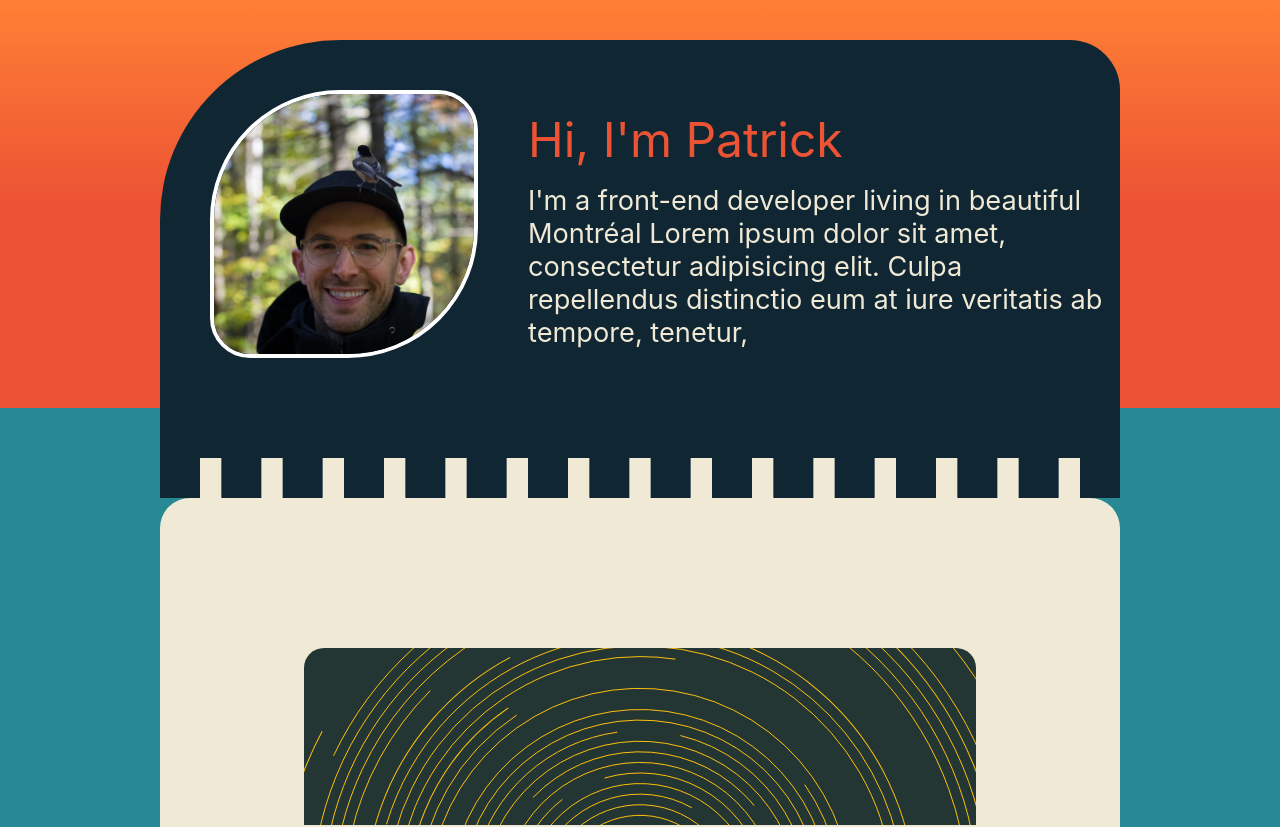
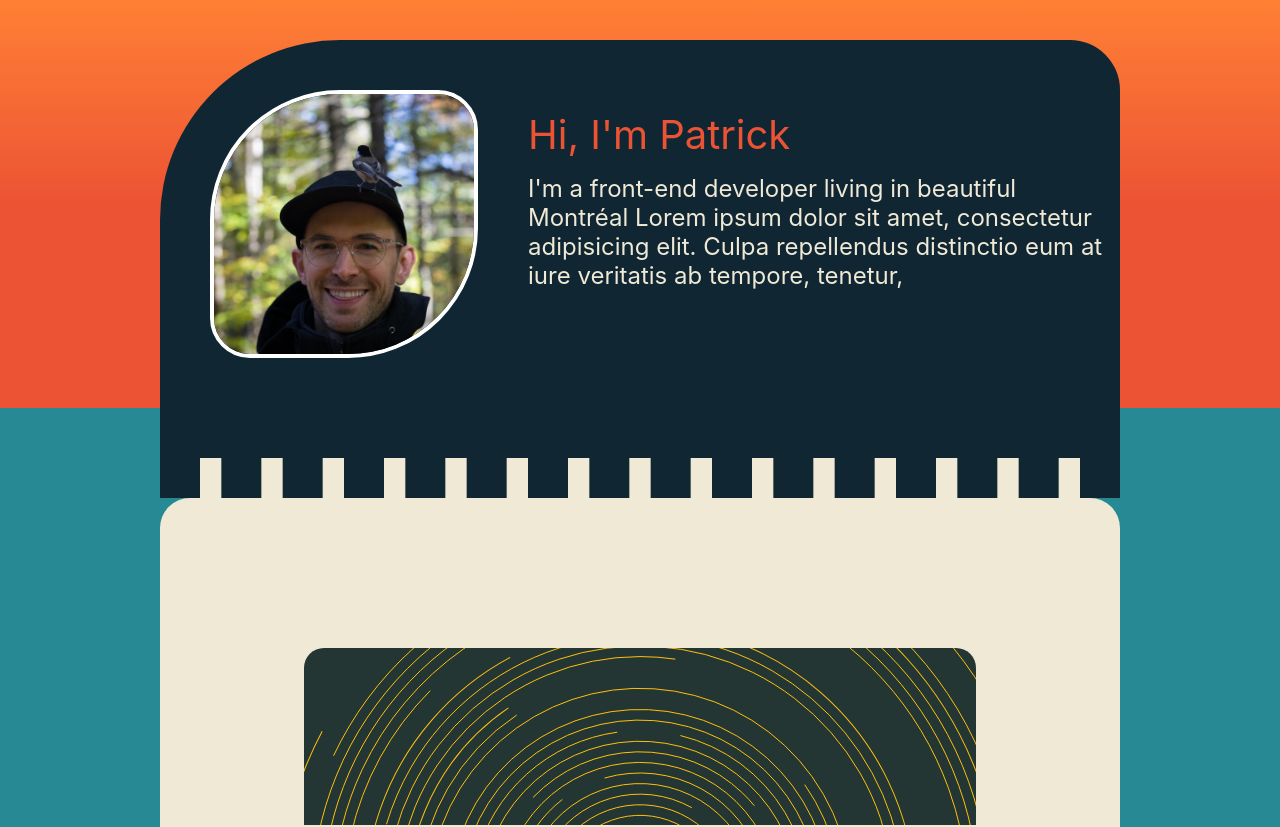
Before and after one commit to ppduss/portfolio, a React (Create React App) app: page / in a window 1280 px wide. Shown: the top 827 px of the page. Built offline with nearby package versions, Linux system fonts and the light colour scheme.

Commit message:
minor change

```diff
--- a/src/Portfolio/Portfolio.scss
+++ b/src/Portfolio/Portfolio.scss
@@ -33,7 +33,7 @@
     animation-name: fadeIn;
     z-index: 3;
     @media (min-width: 480px){
-      font-size: 1.5rem;
+      font-size: 1.3rem;
     }
     @media (min-width: 768px){
       font-size: 2rem;
@@ -154,15 +154,15 @@
       font-size: 1.5rem;
       margin-top: 20px;
       @media (min-width: 480px){
-        font-size: 2rem;
+        font-size: 1.6rem;
         margin-top: 25px;
       }
       @media (min-width: 768px){
-        font-size: 2.5rem;
+        font-size: 2rem;
         margin-top: 45px;
       }
       @media (min-width: 992px){
-        font-size: 3rem;
+        font-size: 2.5rem;
         margin-top: 70px;
       }
     }
@@ -171,13 +171,13 @@
       font-size: 1rem;
       margin-top: 15px;
       @media (min-width: 480px){
-        font-size: 1.1rem;
+        font-size: 1rem;
       }
       @media (min-width: 768px){
-        font-size: 1.3rem;
+        font-size: 1.2rem;
       }
       @media (min-width: 992px){
-        font-size: 1.7rem;
+        font-size: 1.5rem;
       }
     }
   }
```
